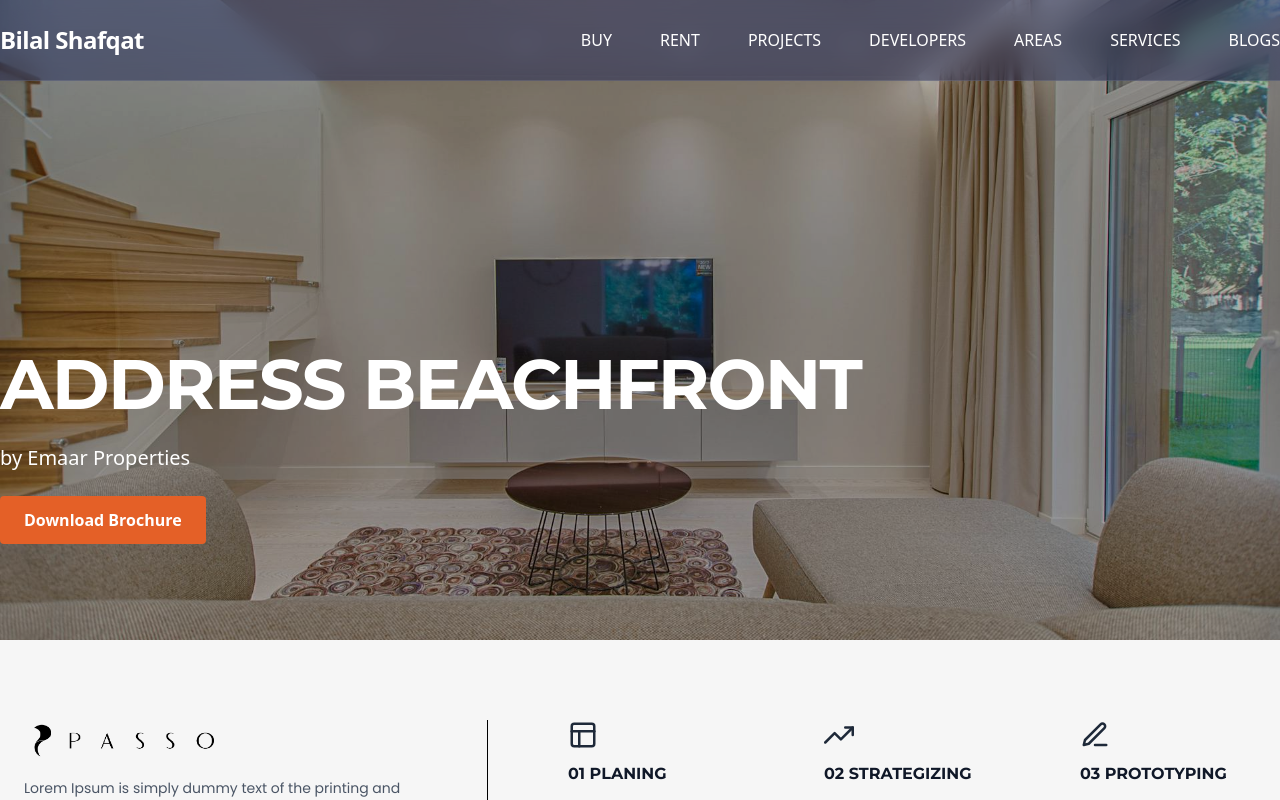
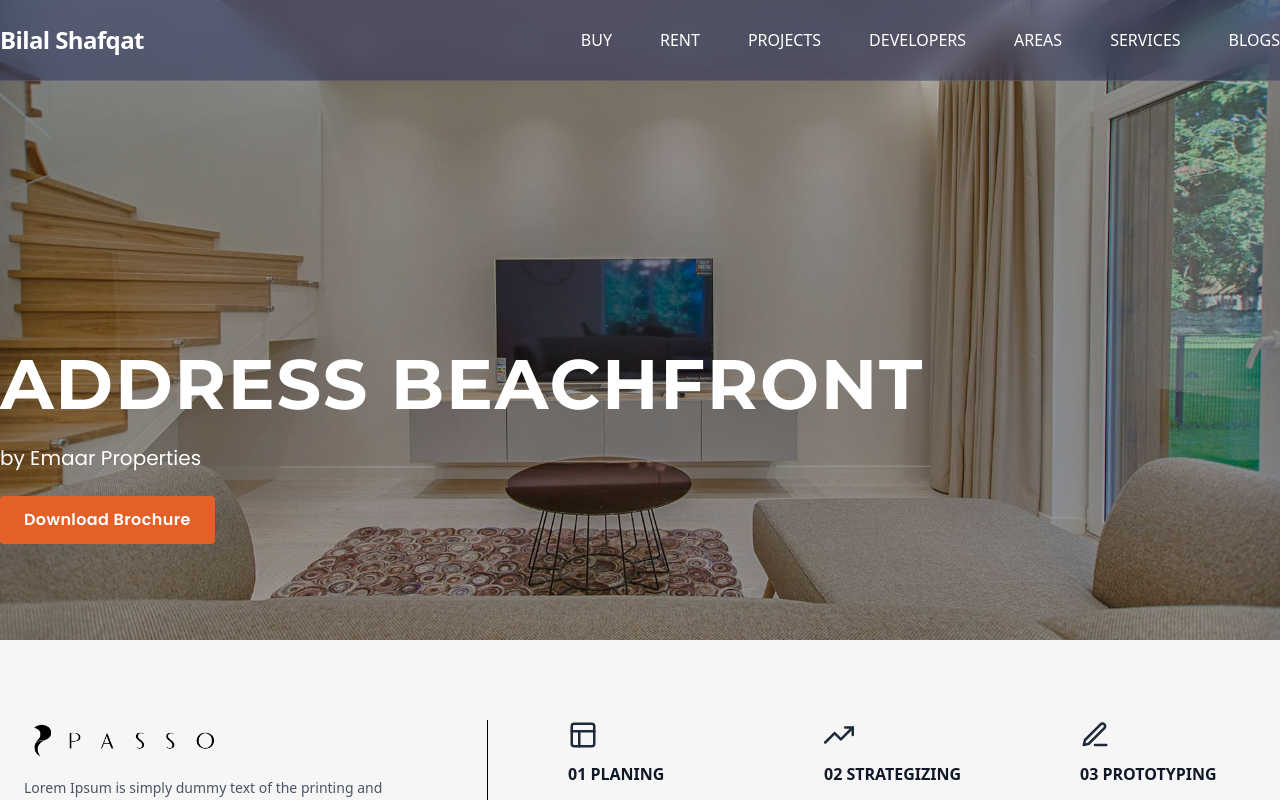
Before and after one commit to bilalshafqat42/psi-landing-page, a React (Create React App) app: page / in a window 1280 px wide. Shown: the top 800 px of the page. Built offline with nearby package versions, Linux system fonts and the light colour scheme.

Commit message:
new updates in fonts

```diff
--- a/src/components/HeroBanner.jsx
+++ b/src/components/HeroBanner.jsx
@@ -9,12 +9,12 @@ const Hero = () => {
       <div className="absolute inset-0 bg-black/30"></div>
 
       <div className="relative z-10 flex flex-col items-start justify-end h-full w-full max-w-[1440px] mx-auto px-6 lg:px-0 pb-24">
-        <h1 className="text-6xl sm:text-7xl lg:text-[70px] font-extrabold leading-tight mb-4 tracking-tight">
+        <h1 className="font-heading tracking-wide text-6xl sm:text-7xl lg:text-[70px] font-extrabold leading-tight mb-4 tracking-tight">
           ADDRESS BEACHFRONT
         </h1>
-        <p className="text-xl font-medium mb-6">by Emaar Properties</p>
+        <p className="font-body text-xl font-medium mb-6">by Emaar Properties</p>
         <div className="flex space-x-4">
-          <button className="bg-[#E46027] hover:bg-[#E46027]/90 text-white font-semibold px-6 py-3 rounded">
+          <button className="tracking-wide font-body bg-[#E46027] hover:bg-[#E46027]/90 text-white font-semibold px-6 py-3 rounded">
             Download Brochure
           </button>
           {/* <button className="bg-white text-gray-900 hover:bg-gray-100 font-semibold px-6 py-3 rounded">
--- a/src/index.css
+++ b/src/index.css
@@ -1,4 +1,4 @@
-body {
+/* body {
   font-family: "Poppins", sans-serif;
 }
 
@@ -9,10 +9,18 @@ h4,
 h5,
 h6 {
   font-family: "Montserrat", sans-serif;
-}
+} */
 
 .swiper-button-prev,
 .swiper-button-next {
   height: 20px;
   width: 20px;
 }
+
+.font-heading {
+  font-family: "Montserrat", sans-serif;
+}
+
+.font-body {
+  font-family: "Poppins", sans-serif;
+}
```
